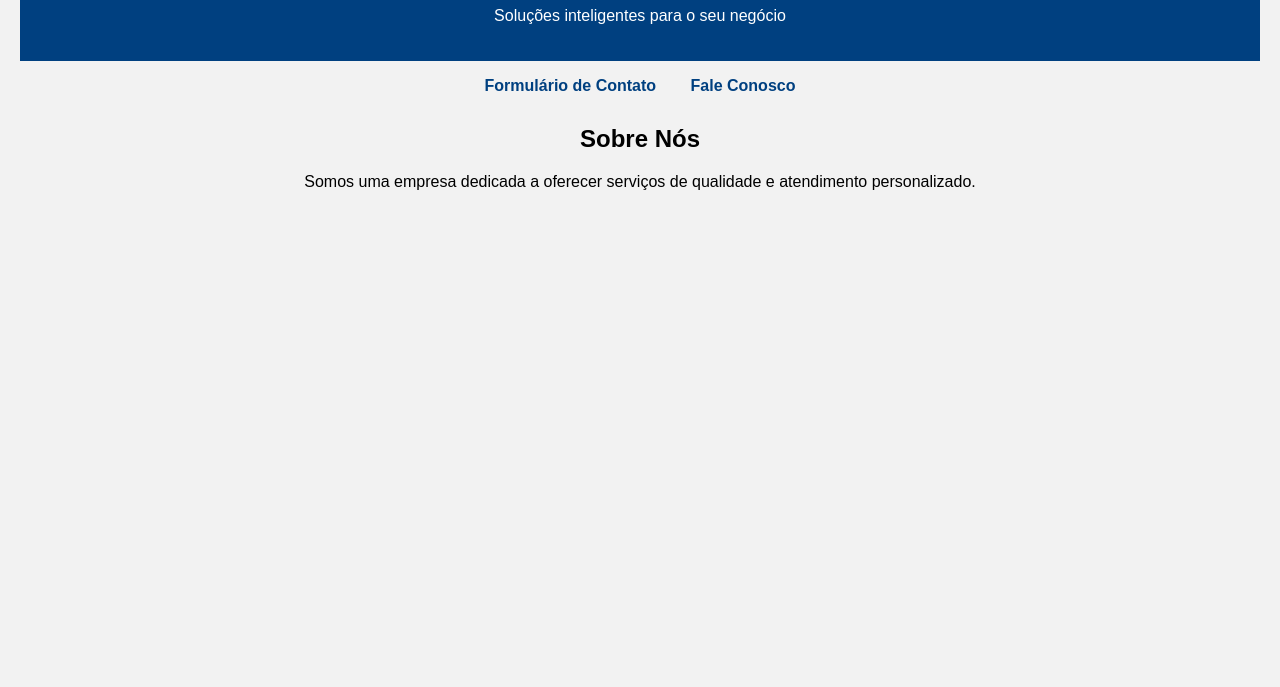
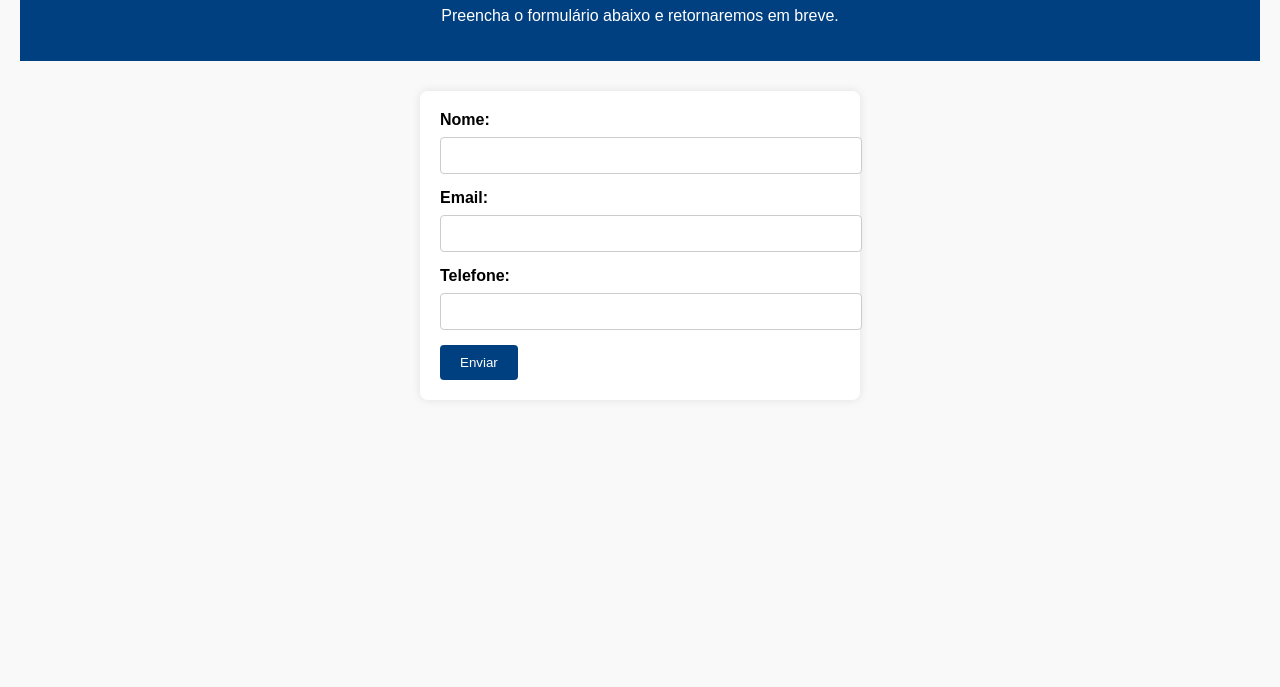
Before and after one commit to edivaldo215994/formulario, a plain HTML site: page index.html in a window 1280 px wide. Shown: the part 113-800 px from the top of the page. Drawn offline with Linux system fonts and the light colour scheme.

Commit message:
primeiro commit

```diff
--- a/index.html
+++ b/index.html
@@ -2,56 +2,78 @@
 <html lang="pt-BR">
 <head>
   <meta charset="UTF-8">
-  <title>Empresa Exemplo</title>
+  <title>Contato - Empresa Exemplo</title>
   <style>
     body {
       font-family: Arial, sans-serif;
-      background-color: #f2f2f2;
+      background-color: #f9f9f9;
       margin: 0;
       padding: 20px;
     }
+
     header {
       background-color: #004080;
       color: white;
       padding: 20px;
       text-align: center;
     }
-    nav ul {
-      list-style-type: none;
-      padding: 0;
-      text-align: center;
+
+    form {
+      max-width: 400px;
+      margin: 30px auto;
+      background-color: #fff;
+      padding: 20px;
+      border-radius: 8px;
+      box-shadow: 0 0 10px rgba(0,0,0,0.1);
     }
-    nav ul li {
-      display: inline;
-      margin: 0 15px;
-    }
-    nav ul li a {
-      text-decoration: none;
-      color: #004080;
+
+    label {
+      display: block;
+      margin-bottom: 8px;
       font-weight: bold;
     }
-    section {
-      margin-top: 30px;
-      text-align: center;
+
+    input[type="text"],
+    input[type="email"],
+    input[type="tel"] {
+      width: 100%;
+      padding: 10px;
+      margin-bottom: 15px;
+      border: 1px solid #ccc;
+      border-radius: 4px;
+    }
+
+    input[type="submit"] {
+      background-color: #004080;
+      color: white;
+      padding: 10px 20px;
+      border: none;
+      border-radius: 4px;
+      cursor: pointer;
+    }
+
+    input[type="submit"]:hover {
+      background-color: #003060;
     }
   </style>
 </head>
 <body>
   <header>
-    <h1>Bem-vindo à Empresa </h1>
-    <p>Soluções inteligentes para o seu negócio</p>
+    <h1>Entre em Contato</h1>
+    <p>Preencha o formulário abaixo e retornaremos em breve.</p>
   </header>
 
-  <nav>
-    <ul>
-      <li><a href="form.html">Formulário de Contato</a></li>
-      <li><a href="contato.html">Fale Conosco</a></li>
-    </ul>
-  </nav>
+  <form action="mailto:seuemail@empresa.com" method="post" enctype="text/plain">
+    <label for="nome">Nome:</label>
+    <input type="text" id="nome" name="nome" required>
 
-  <section>
-    <h2>Sobre Nós</h2>
-    <p>Somos uma empresa dedicada a oferecer serviços de qualidade e atendimento personalizado.</p>
-  </section>
+    <label for="email">Email:</label>
+    <input type="email" id="email" name="email" required>
+
+    <label for="telefone">Telefone:</label>
+    <input type="tel" id="telefone" name="telefone">
+
+    <input type="submit" value="Enviar">
+  </form>
 </body>
 </html>
```
